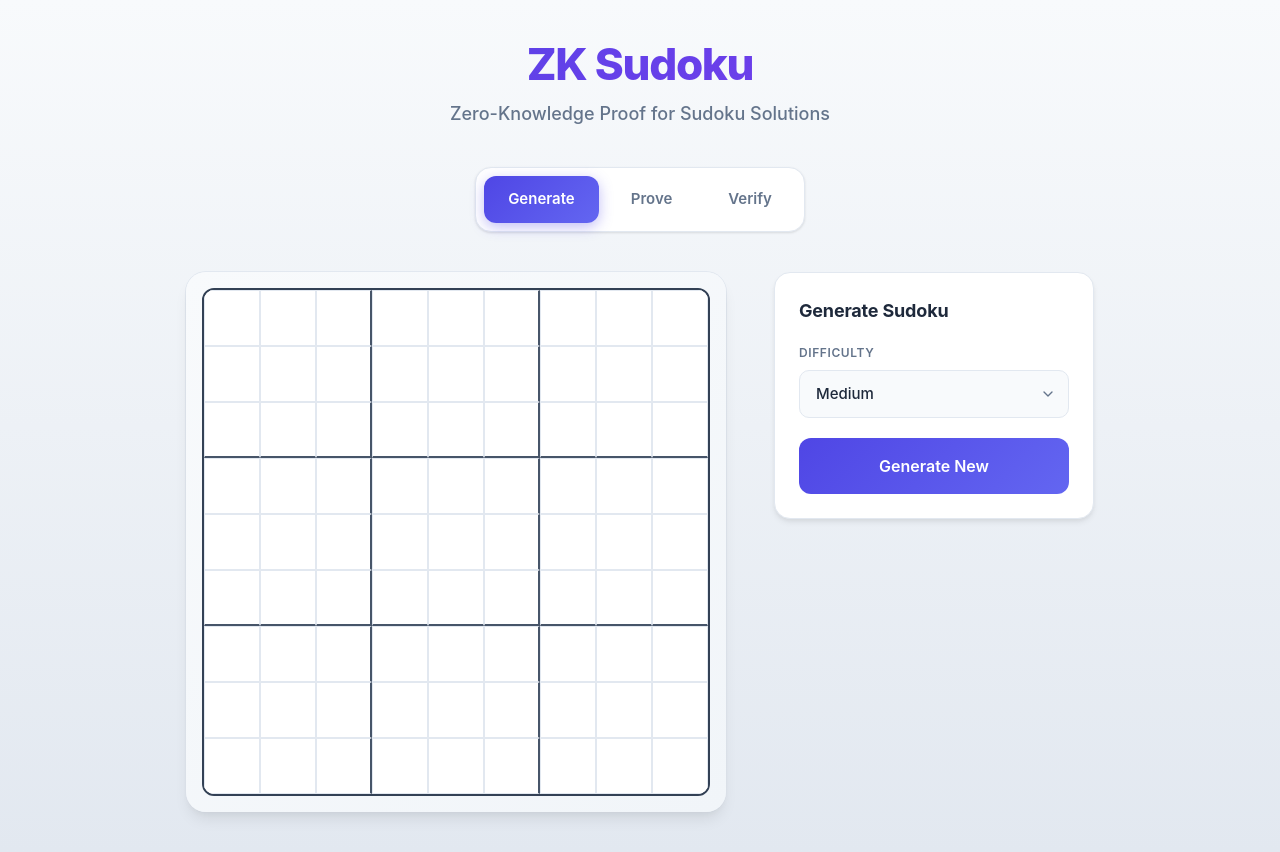
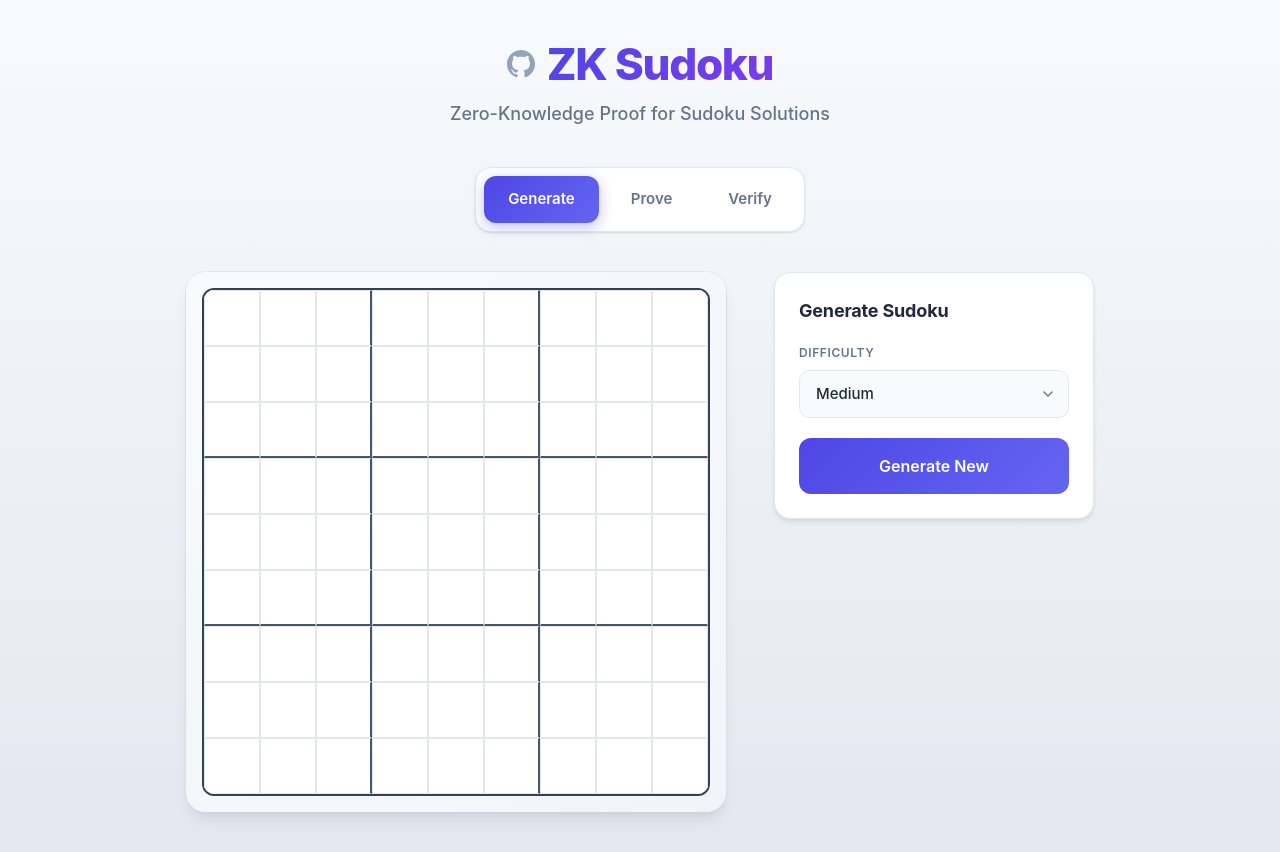
Before and after one commit to qntx/zk-sudoku, a SvelteKit app: page / in a window 1280 px wide. Built offline with nearby package versions, Linux system fonts and the light colour scheme.

Commit message:
Add GitHub link icon to page header with hover animation
Insert GitHub icon SVG next to title in flexbox layout. Apply slate-400 base color with slate-700 hover state using CSS custom properties. Set icon dimensions to 28px and add fast transition timing.

```diff
--- a/src/routes/+page.svelte
+++ b/src/routes/+page.svelte
@@ -197,7 +197,14 @@
 
 <main class="container">
 	<header>
-		<h1>ZK Sudoku</h1>
+		<div class="title-row">
+			<a href="https://github.com/pyroth/zk-sodo" target="_blank" rel="noopener" class="github-link" aria-label="GitHub">
+				<svg xmlns="http://www.w3.org/2000/svg" viewBox="0 0 24 24" fill="currentColor">
+					<path d="M12 0c-6.626 0-12 5.373-12 12 0 5.302 3.438 9.8 8.207 11.387.599.111.793-.261.793-.577v-2.234c-3.338.726-4.033-1.416-4.033-1.416-.546-1.387-1.333-1.756-1.333-1.756-1.089-.745.083-.729.083-.729 1.205.084 1.839 1.237 1.839 1.237 1.07 1.834 2.807 1.304 3.492.997.107-.775.418-1.305.762-1.604-2.665-.305-5.467-1.334-5.467-5.931 0-1.311.469-2.381 1.236-3.221-.124-.303-.535-1.524.117-3.176 0 0 1.008-.322 3.301 1.23.957-.266 1.983-.399 3.003-.404 1.02.005 2.047.138 3.006.404 2.291-1.552 3.297-1.23 3.297-1.23.653 1.653.242 2.874.118 3.176.77.84 1.235 1.911 1.235 3.221 0 4.609-2.807 5.624-5.479 5.921.43.372.823 1.102.823 2.222v3.293c0 .319.192.694.801.576 4.765-1.589 8.199-6.086 8.199-11.386 0-6.627-5.373-12-12-12z"/>
+				</svg>
+			</a>
+			<h1>ZK Sudoku</h1>
+		</div>
 		<p class="subtitle">Zero-Knowledge Proof for Sudoku Solutions</p>
 	</header>
 
@@ -303,6 +310,28 @@
 	header {
 		margin-bottom: var(--space-10);
 		text-align: center;
+	}
+
+	.title-row {
+		align-items: center;
+		display: flex;
+		gap: var(--space-3);
+		justify-content: center;
+	}
+
+	.github-link {
+		color: var(--color-slate-400);
+		display: flex;
+		transition: color var(--duration-fast) var(--ease-out);
+	}
+
+	.github-link:hover {
+		color: var(--color-slate-700);
+	}
+
+	.github-link svg {
+		height: 28px;
+		width: 28px;
 	}
 
 	h1 {
```
